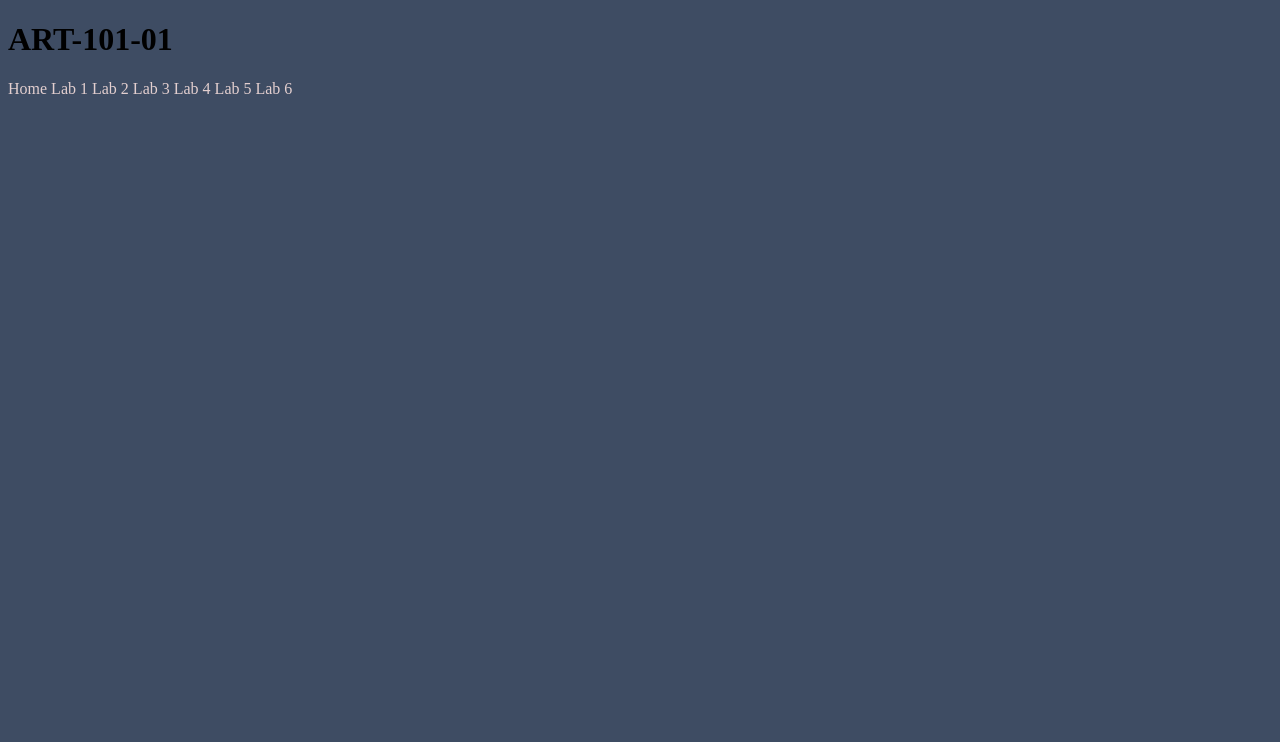
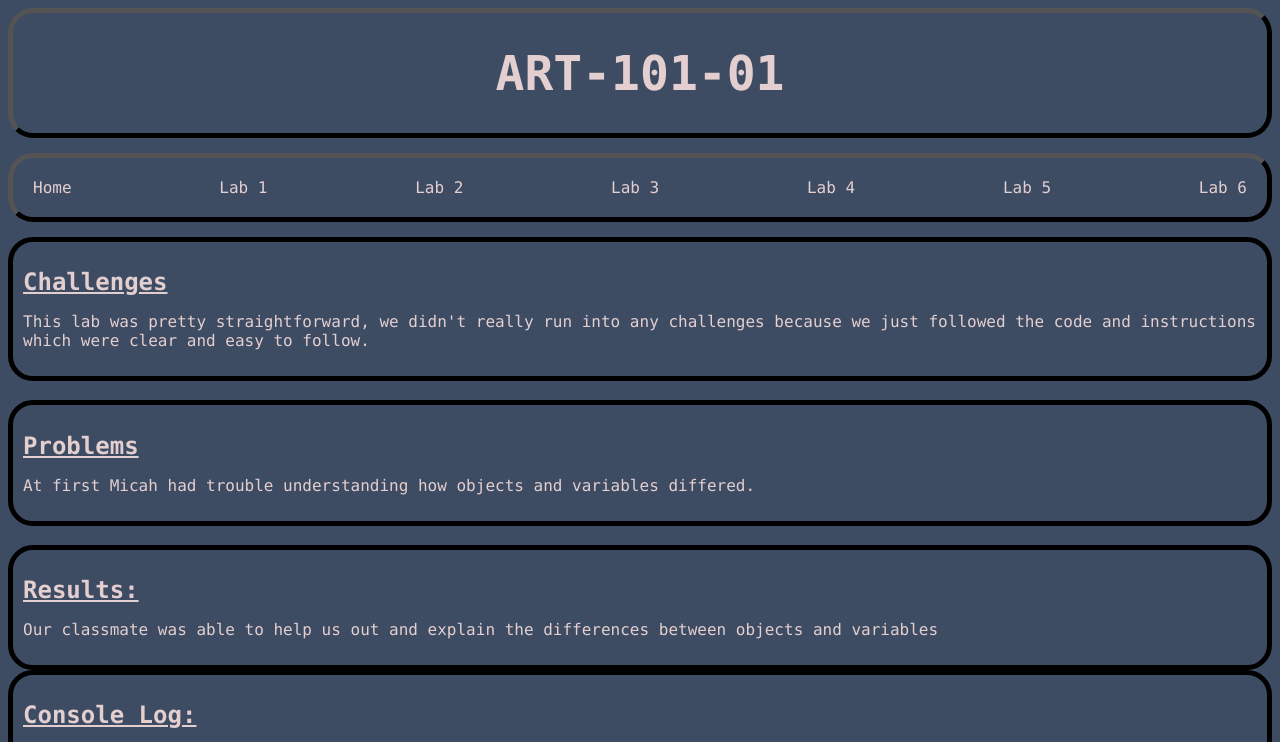
Before and after one commit to mmahelon/art101, a plain HTML site: page lab6/index.html in a window 1280 px wide. Shown: the top 742 px of the page. Drawn offline with Linux system fonts and the light colour scheme.

Commit message:
Lab 6
Finished Lab 6

```diff
--- a/lab6/css/lab.css
+++ b/lab6/css/lab.css
@@ -0,0 +1,59 @@
+[class*="col"]{
+  border-radius: 25px;
+  border:5px solid black;
+  padding: 10px;
+}
+body {
+  background-color: #3e4c63;
+  font-family: "Lucida Console", monospace;
+  color: #e3cfcf;
+}
+.underline{
+  text-decoration: underline;
+}
+
+#code{
+  font-size:16px;
+  color: #e3cfcf;
+  text-align: left;
+}
+
+.classname {
+  color: #e3cfcf;
+  text-align: center;
+  font-size: 24px;
+
+  border-radius: 25px;
+  padding: 0px;
+  margin: 0px;
+  border: 5px outset black;
+}
+.nav-bar {
+
+  display:flex;
+  text-align: center;
+  font-size: 16px;
+  color: #e3cfcf;
+
+  border-radius: 25px;
+  color: #e3cfcf;
+  padding: 20px;
+  margin: 15px 0px 15px 0px;
+  border: 5px outset black;
+}
+
+a {
+  color: #e3cfcf;
+  text-decoration: none;
+}
+}
+.header {
+  color: #e3cfcf;
+  font-size: 24px;
+  text-decoration: underline;
+}
+
+
+.text {
+  font-size: 16px;
+  color: #e3cfcf;
--- a/lab6/index.html
+++ b/lab6/index.html
@@ -1,23 +1,51 @@
 <!DOCTYPE html>
 <html>
 <head>
-	<title>Lab X - Subject/Topic</title>
+	<title>Lab 6 - Arrays and Objects</title>
 	<link rel="stylesheet" type="text/css" href="../css/site.css">
 	<link rel="stylesheet" type="text/css" href="css/lab.css">
 </head>
-<div class"classname">
-	<h1> ART-101-01 </h1>
-</div>
-<div class"nav-bar">
-	<a href="index.html">Home </a>
-	<a href="lab1/index.html">Lab 1 </a>
-	<a href="lab2/index.html">Lab 2 </a>
-	<a href="lab3/index.html">Lab 3 </a>
-	<a href="lab4/index.html">Lab 4 </a>
-	<a href="lab5/index.html">Lab 5 </a>
-	<a href="lab6/index.html">Lab 6 </a>
-</div>
 <body>
+	<div class="classname">
+		<h1> ART-101-01 </h1>
+	</div>
+	<div class="nav-bar">
+		<a href="../index.html">Home </a>
+		<a href="../lab1/index.html">Lab 1 </a>
+		<a href="../lab2/index.html">Lab 2 </a>
+		<a href="../lab3/index.html">Lab 3 </a>
+		<a href="../lab4/index.html">Lab 4 </a>
+		<a href="../lab5/index.html">Lab 5 </a>
+		<a href="../lab6/index.html">Lab 6 </a>
+	</div>
+
+	<div class ="col-one">
+		<h1 class="header">Challenges</h1>
+		<p>This lab was pretty straightforward, we didn't really run into any challenges because we just followed the code and instructions which were clear and easy to follow.</p>
+	</div>
+
+<br/>
+	<div class= "col-two">
+		<h1 class="header">Problems</h1>
+		<p>At first Micah had trouble understanding how objects and variables differed.</p>
+	</div>
+	<br>
+
+	<div class = "col-three">
+		<h1 class="header">Results:</h1>
+		<p>Our classmate was able to help us out and explain the differences between objects and variables</p>
+	</div>
+
+	<div class="col-four">
+		<h1 class="header sec">Console Log:</h1>
+		<img id="screenshot" src="img/console.png" />
+	</div>
+
+	<div class="col-five">
+		<h1 class="header">Script Output:</h1>
+		<script src = "js/lab.js"></script>
+	</div>
+
 
 </body>
 </html>
--- a/lab6/js/lab.js
+++ b/lab6/js/lab.js
@@ -0,0 +1,32 @@
+/**
+ * Author:    Micah Mahelona, Jorge Gonzalez
+ * Created:   10.17.2022
+ * Art 101: Computer Programming for the Arts.
+ **/
+
+//declare object
+ const MicahsRide = {
+   make: "Toyota",
+   model: "Prius Prime",
+   color: "Space Gray",
+   year: "2020",
+   age: function() {
+     return 2022 - age;
+   }
+ }
+ const JorgesRide = {
+   make: "Chevrolet",
+   model: "Silverado",
+   color: "Red",
+   year: "2021",
+   age: function() {
+     return 2022 - age;
+   }
+ }
+ const myTransport = ["MicahsRide, JorgesRide"];
+
+//output
+ document.writeln("Micah's Main Ride: <pre>",
+    JSON.stringify(MicahsRide, null, '\t'), "</pre>");
+ document.writeln("Jorges Main Ride: <pre>",
+    JSON.stringify(JorgesRide, null, '\t'), "</pre>");
```
Also changed, not shown: lab6/css/index.html (renamed from lab5/index.html), lab6/img/console.png (added).
